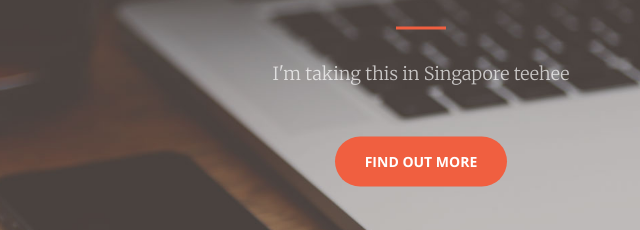
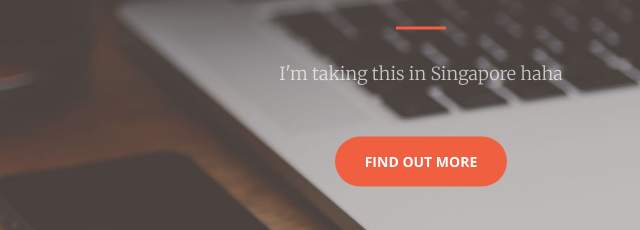
Before and after one commit to LaineHanson-backup/csce412, a plain HTML site: page index.html in a window 1280 px wide. Shown: the part 380-610 px from the top of the page, 219-859 px from the left. Drawn offline with nearby package versions, Linux system fonts and the light colour scheme.

Commit message:
teehee -> haha

```diff
--- a/index.html
+++ b/index.html
@@ -76,7 +76,7 @@
             <div class="header-content-inner">
                 <h1>Your Favorite Course is CSCE 412 - Cloud Computing</h1>
                 <hr>
-                <p>I'm taking this in Singapore teehee</p>
+                <p>I'm taking this in Singapore haha</p>
                 <a href="#about" class="btn btn-primary btn-xl page-scroll">Find Out More</a>
             </div>
         </div>
```
